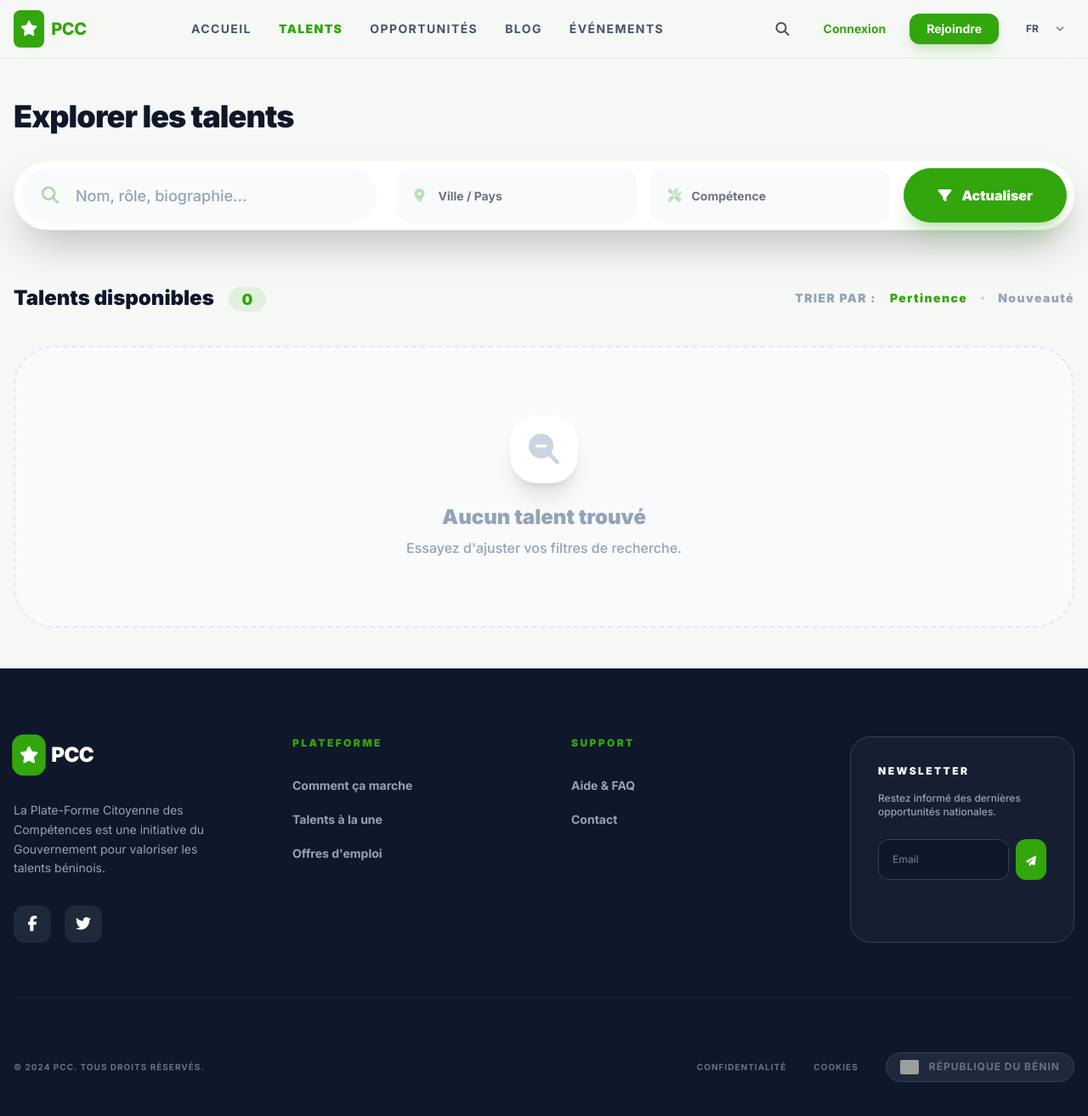
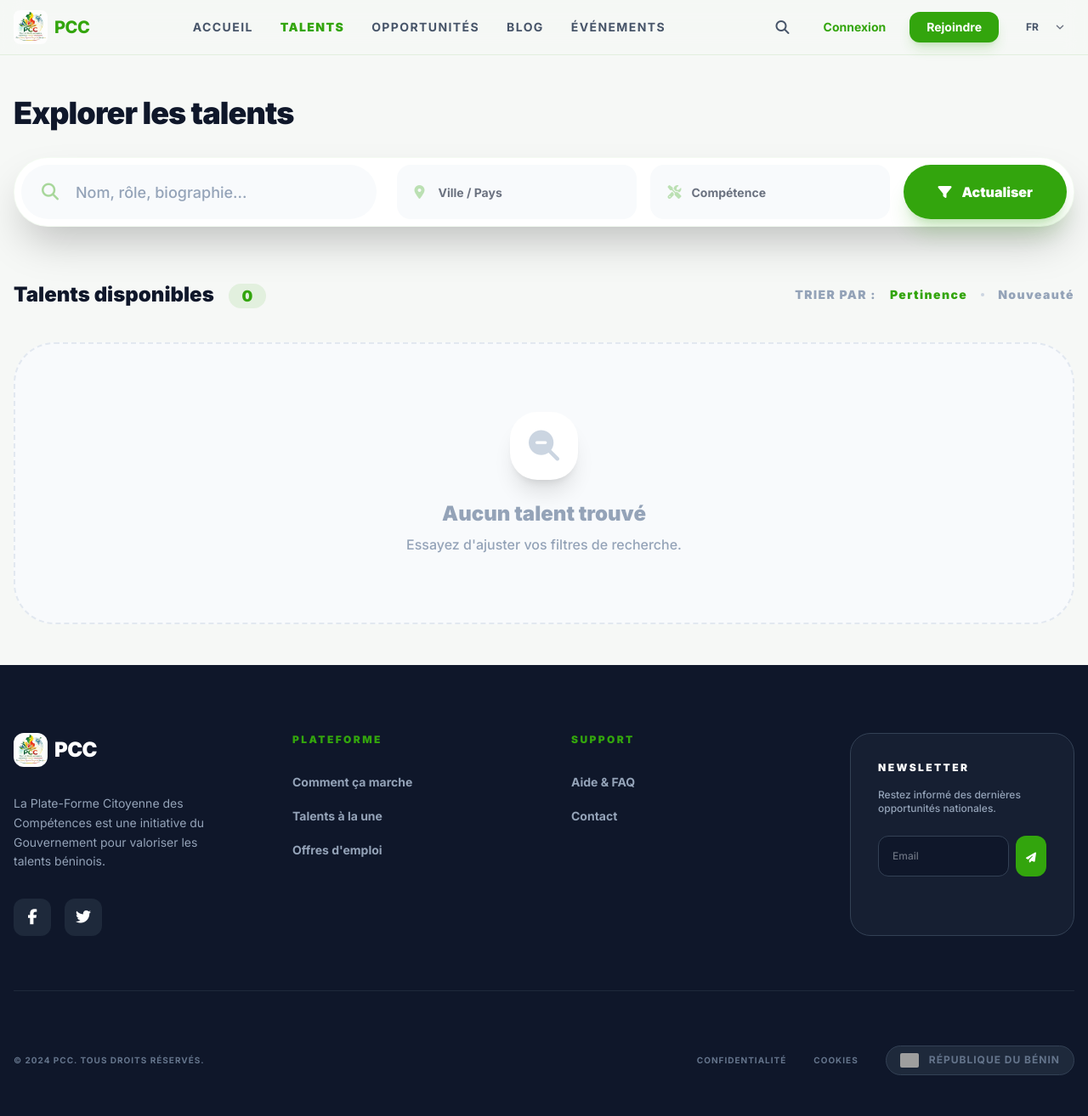
Before and after one commit to wenjus26/pcc, a Django app: page /fr/citizens/talents/ in a window 1280 px wide. Shown: the whole page at 85% size. After the commit the page ends 1266 px from the top, so only its background shows below. Run offline with Django 5.2, Linux system fonts and the light colour scheme; some libraries are stand-ins or nearby versions; grey boxes are pictures that could not be loaded.

Commit message:
feat(ui): add official PCC logo to navbar and footer

```diff
--- a/templates/base.html
+++ b/templates/base.html
@@ -49,9 +49,7 @@
         <div class="max-w-7xl mx-auto flex items-center justify-between">
             <div class="flex items-center gap-2">
                 <a href="{% url 'core:home' %}" class="flex items-center gap-2 group">
-                    <div class="bg-primary p-2 rounded-lg flex items-center justify-center text-white group-hover:scale-110 transition-transform">
-                        <i class="fas fa-star text-lg"></i>
-                    </div>
+                    <img src="{% static 'images/logo.jpeg' %}" alt="Logo PCC" class="h-10 w-auto object-contain group-hover:scale-110 transition-transform rounded-lg" />
                     <h1 class="text-xl font-extrabold tracking-tight text-primary">PCC</h1>
                 </a>
             </div>
@@ -173,9 +171,7 @@
             <div class="grid grid-cols-1 md:grid-cols-4 gap-16 mb-16 border-b border-slate-800 pb-16">
                 <div class="col-span-1">
                     <div class="flex items-center gap-2 mb-8">
-                        <div class="bg-primary p-2 rounded-xl flex items-center justify-center text-white scale-110">
-                            <i class="fas fa-star text-lg"></i>
-                        </div>
+                        <img src="{% static 'images/logo.jpeg' %}" alt="Logo PCC" class="h-10 w-auto object-contain group-hover:-translate-y-1 transition-transform rounded-xl" />
                         <h1 class="text-2xl font-black tracking-tight">PCC</h1>
                     </div>
                     <p class="text-slate-400 text-sm leading-relaxed mb-8">
```
Also changed, not shown: static/images/logo.jpeg (added).
